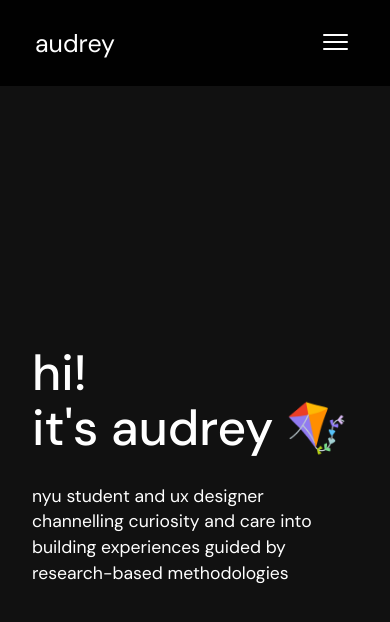
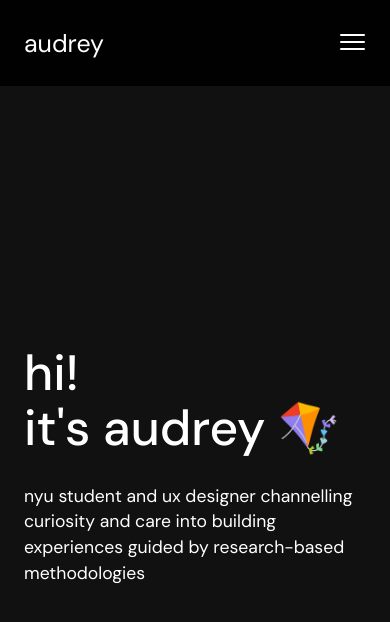
Before and after one commit to audre70/Portfolio, a plain HTML site: page index.html in a window 390 px wide. Shown: the top 622 px of the page. Drawn offline with nearby package versions, Linux system fonts and the light colour scheme.

Commit message:
padding index

```diff
--- a/styles.css
+++ b/styles.css
@@ -212,6 +212,14 @@ a#menu-icon .bar {
         padding: 0 !important;
     }
 }
+@media (max-width: 576px) {
+    .navbar-brand {
+        margin-left: 1.5rem;
+    }
+    .navbar-toggler {
+        margin-right: .5rem;
+    }
+}
 
 /* ----------------------
 ----------FOOTER --------
@@ -463,7 +471,8 @@ img.proj-thumbnail {
     }
     .home-jumbotron {
         height: 92vh;
-        padding: 0 2rem;
+        padding: 0 1.5rem;
+        /* ...... */
     }
     .welcome h2 {
         font-size: 3.1rem;
```
Also changed, not shown: about.html (+1 -1 lines).
